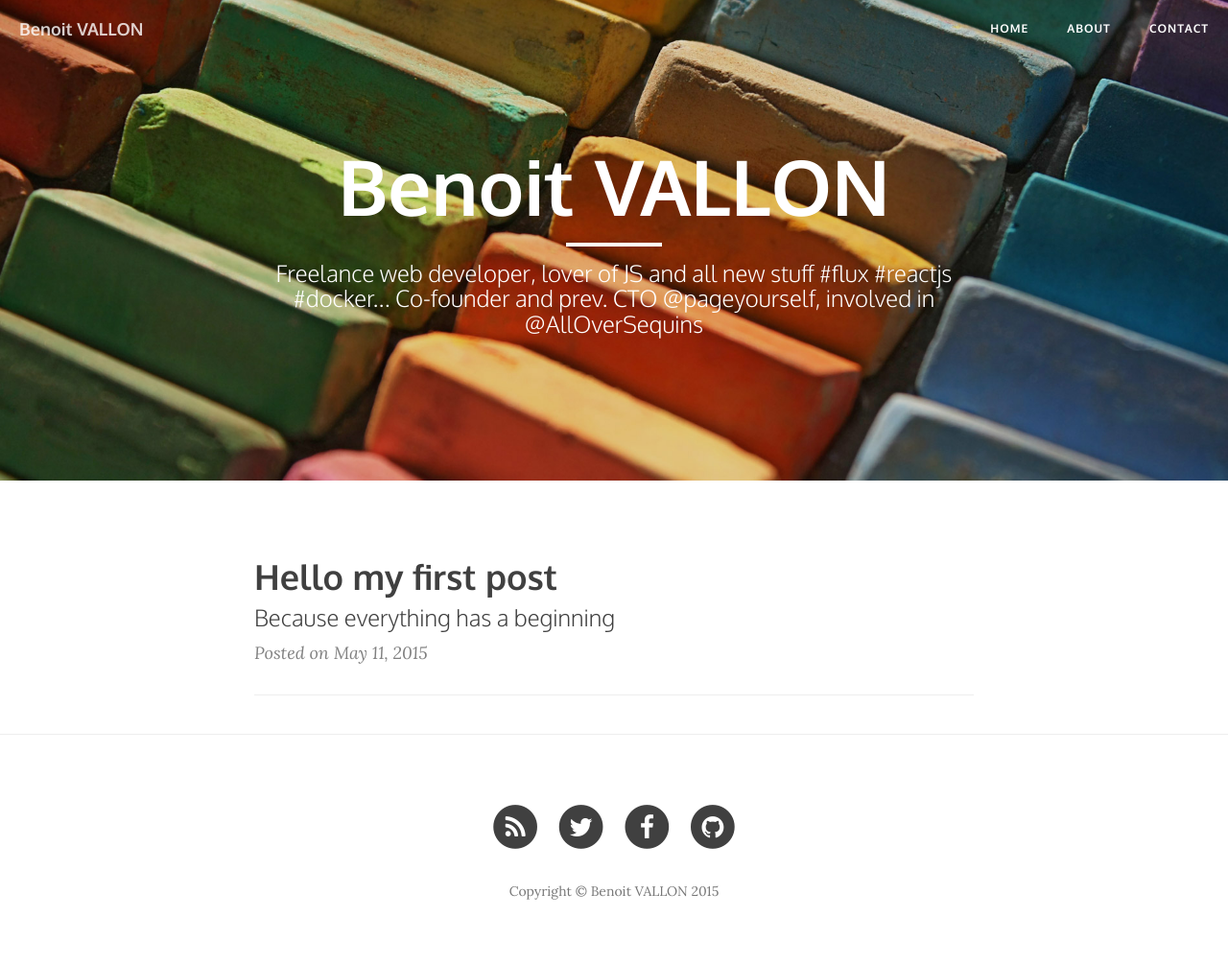
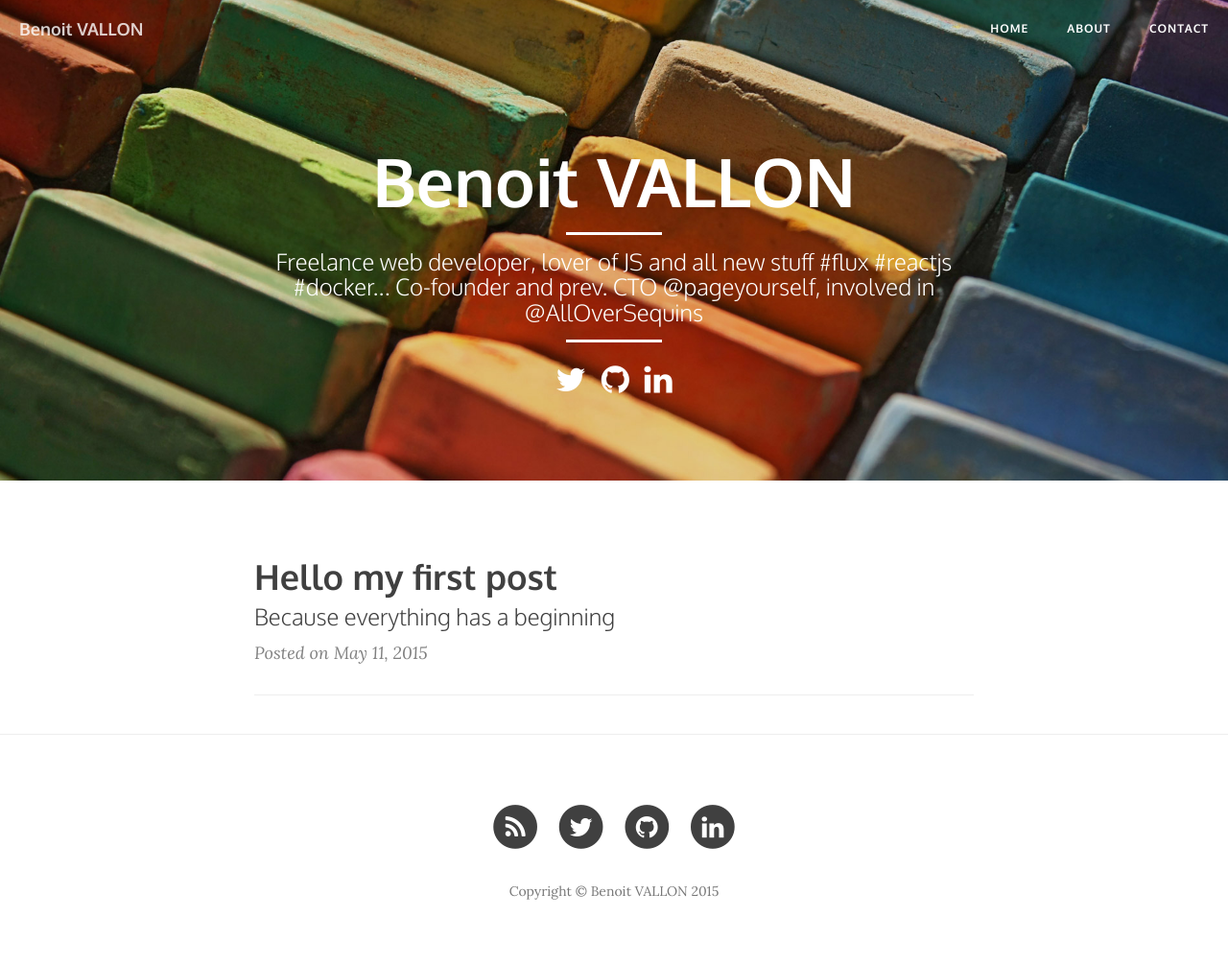
Before and after one commit to benoitvallon/benoitvallon.github.io, a Jekyll site: the page built from index.html, in a window 1280 px wide. Shown: the whole page at 96% size. Built offline with Jekyll 4.4.1, drawn with Linux system fonts in a browser that asks for light colours; nearby versions of some CDN libraries; Markdown is read by kramdown in place of the engine named in the settings; the list of posts is cut into pages by our own code.

Commit message:
Adds some links to the home

```diff
--- a/_config.yml
+++ b/_config.yml
@@ -6,8 +6,9 @@ description: "Freelance web developer, lover of JS and all new stuff #flux #reac
 baseurl: ""
 url: "http://benoitvallon.github.io"
 twitter_username: benoitvallon
-github_username:  benoitvallon
-facebook_username:  benoitvallon
+github_username: benoitvallon
+facebook_username:
+linkedin_username: benoitvallon
 
 # Build settings
 markdown: redcarpet # kramdown/redcarpet
--- a/_includes/footer.html
+++ b/_includes/footer.html
@@ -42,6 +42,16 @@
                         </a>
                     </li>
                     {% endif %}
+                    {% if site.linkedin_username %}
+                    <li>
+                        <a href="https://www.linkedin.com/in/{{ site.linkedin_username }}">
+                            <span class="fa-stack fa-lg">
+                                <i class="fa fa-circle fa-stack-2x"></i>
+                                <i class="fa fa-linkedin fa-stack-1x fa-inverse"></i>
+                            </span>
+                        </a>
+                    </li>
+                    {% endif %}
                 </ul>
                 <p class="copyright text-muted">Copyright &copy; {{ site.title }} {{ site.time | date: '%Y' }}</p>
             </div>
--- a/_layouts/page.html
+++ b/_layouts/page.html
@@ -11,6 +11,14 @@ layout: default
                     <h1>{% if page.title %}{{ page.title }}{% else %}{{ site.title }}{% endif %}</h1>
                     <hr class="small">
                     <span class="subheading">{{ page.description }}</span>
+                    <hr class="small">
+                    <div class="social-icons">
+                        <a class="icon-twitter" href="https://twitter.com/{{ site.twitter_username }}"><i class="fa fa-twitter"></i></a>
+                        &nbsp;
+                        <a class="icon-github" href="https://github.com/{{ site.github_username }}"><i class="fa fa-github"></i></a>
+                        &nbsp;
+                        <a class="icon-linkedin" href="https://www.linkedin.com/in/{{ site.linkedin_username }}"><i class="fa fa-linkedin"></i></a>
+                    </div>
                 </div>
             </div>
         </div>
--- a/css/clean-blog.css
+++ b/css/clean-blog.css
@@ -24,7 +24,7 @@ a {
 }
 a:hover,
 a:focus {
-  color: #0085a1;
+  color: #952c15;
 }
 a img:hover,
 a img:focus {
@@ -37,7 +37,7 @@ blockquote {
 hr.small {
   max-width: 100px;
   margin: 15px auto;
-  border-width: 4px;
+  border-width: 3px;
   border-color: white;
 }
 .navbar-custom {
@@ -109,14 +109,14 @@ hr.small {
   }
   .navbar-custom.is-fixed .navbar-brand:hover,
   .navbar-custom.is-fixed .navbar-brand:focus {
-    color: #0085a1;
+    color: #952c15;
   }
   .navbar-custom.is-fixed .nav li a {
     color: #404040;
   }
   .navbar-custom.is-fixed .nav li a:hover,
   .navbar-custom.is-fixed .nav li a:focus {
-    color: #0085a1;
+    color: #952c15;
   }
   .navbar-custom.is-visible {
     /* if the user changes the scrolling direction, we show the header */
@@ -144,7 +144,9 @@ hr.small {
   color: white;
 }
 @media only screen and (min-width: 768px) {
-  .intro-header .site-heading,
+  .intro-header .site-heading {
+    padding: 150px 0 80px;
+  }
   .intro-header .post-heading,
   .intro-header .page-heading {
     padding: 150px 0;
@@ -168,10 +170,14 @@ hr.small {
   font-weight: 300;
   margin: 10px 0 0;
 }
+.intro-header .site-heading .social-icons a {
+  font-size: 1.7em;
+  color: white;
+}
 @media only screen and (min-width: 768px) {
   .intro-header .site-heading h1,
   .intro-header .page-heading h1 {
-    font-size: 80px;
+    font-size: 70px;
   }
 }
 .intro-header .post-heading h1 {
@@ -211,7 +217,7 @@ hr.small {
 .post-preview > a:hover,
 .post-preview > a:focus {
   text-decoration: none;
-  color: #0085a1;
+  color: #952c15;
 }
 .post-preview > a > .post-title {
   font-size: 30px;
@@ -235,7 +241,7 @@ hr.small {
 }
 .post-preview > .post-meta > a:hover,
 .post-preview > .post-meta > a:focus {
-  color: #0085a1;
+  color: #952c15;
   text-decoration: underline;
 }
 @media only screen and (min-width: 768px) {
@@ -315,7 +321,7 @@ footer .copyright {
   opacity: 1;
 }
 .floating-label-form-group-with-focus label {
-  color: #0085a1;
+  color: #952c15;
 }
 form .row:first-child .floating-label-form-group {
   border-top: 1px solid #eeeeee;
@@ -335,8 +341,8 @@ form .row:first-child .floating-label-form-group {
 }
 .btn-default:hover,
 .btn-default:focus {
-  background-color: #0085a1;
-  border: 1px solid #0085a1;
+  background-color: #952c15;
+  border: 1px solid #952c15;
   color: white;
 }
 .pager {
@@ -363,8 +369,8 @@ form .row:first-child .floating-label-form-group {
 .pager li > a:hover,
 .pager li > a:focus {
   color: white;
-  background-color: #0085a1;
-  border: 1px solid #0085a1;
+  background-color: #952c15;
+  border: 1px solid #952c15;
 }
 .pager .disabled > a,
 .pager .disabled > a:hover,
@@ -377,12 +383,12 @@ form .row:first-child .floating-label-form-group {
 ::-moz-selection {
   color: white;
   text-shadow: none;
-  background: #0085a1;
+  background: #952c15;
 }
 ::selection {
   color: white;
   text-shadow: none;
-  background: #0085a1;
+  background: #952c15;
 }
 img::selection {
   color: white;
@@ -393,5 +399,5 @@ img::-moz-selection {
   background: transparent;
 }
 body {
-  webkit-tap-highlight-color: #0085a1;
+  webkit-tap-highlight-color: #952c15;
 }
```
